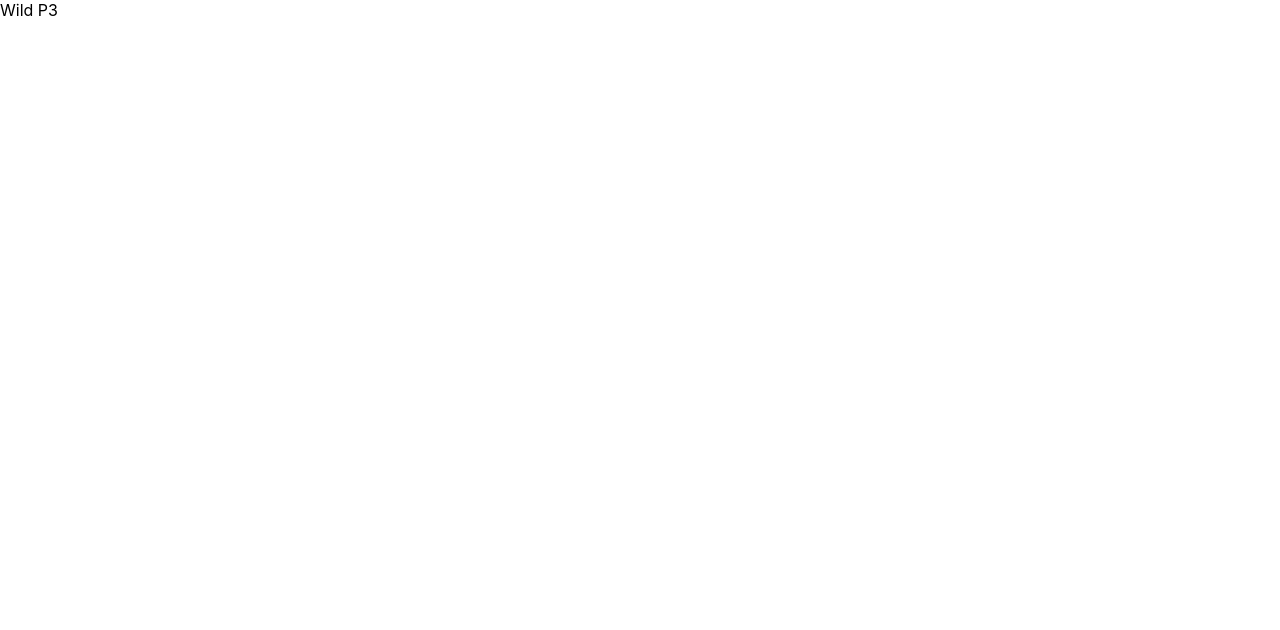
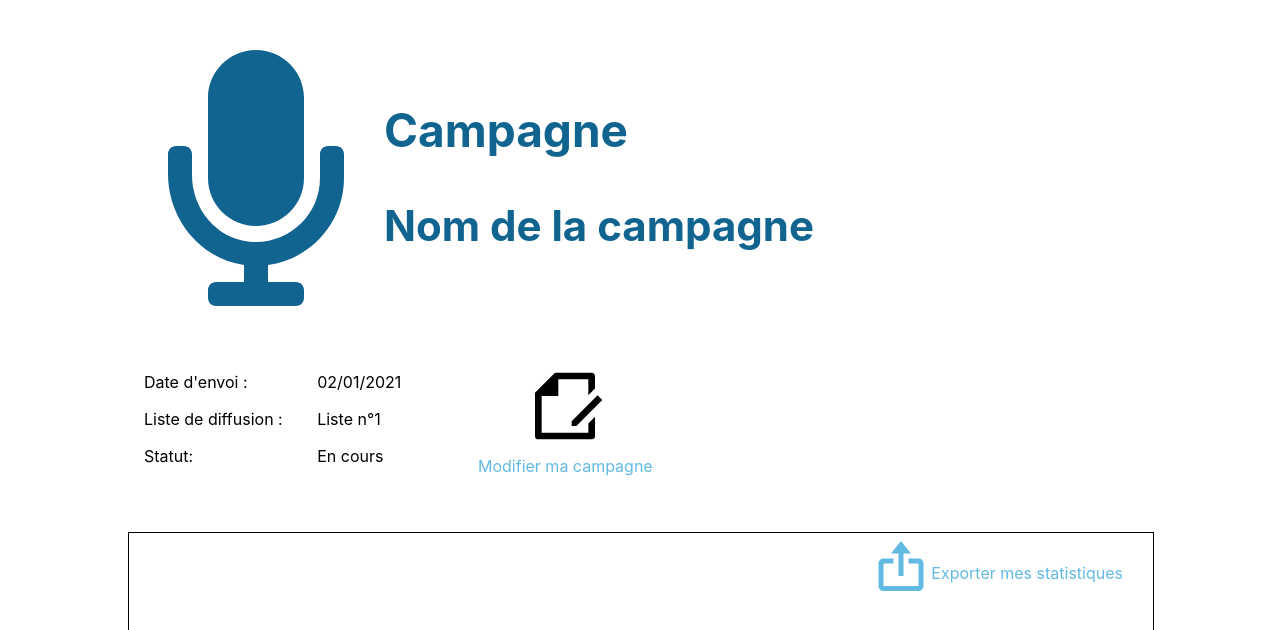
Before and after one commit to WildCodeSchool/lyon-js-sept2020-p3-lafrica-front-office, a React (Create React App) app: page / in a window 1280 px wide. Shown: the top 630 px of the page. Built offline with nearby package versions, Linux system fonts and the light colour scheme.

Commit message:
add campagne-detail page

```diff
--- a/package.json
+++ b/package.json
@@ -12,7 +12,9 @@
     "query-string": "^6.13.7",
     "react": "^17.0.1",
     "react-dom": "^17.0.1",
+    "react-icons": "^4.1.0",
     "react-scripts": "4.0.1",
+    "sass": "^1.29.0",
     "web-vitals": "^0.2.4"
   },
   "scripts": {
--- a/src/components/App.js
+++ b/src/components/App.js
@@ -1,8 +1,12 @@
-import "./App.css";
-
+import './App.css';
+import CampaignDetail from './CampaignDetails';
 
 function App() {
-  return <div className="App">Wild P3</div>;
+  return (
+    <div className='App'>
+      <CampaignDetail />
+    </div>
+  );
 }
 
 export default App;
--- /dev/null
+++ b/src/components/CampaignDetails.js
@@ -0,0 +1,52 @@
+import React from 'react';
+import './CampaignDetails.scss';
+import { FaMicrophone } from 'react-icons/fa';
+import { BiExport } from 'react-icons/bi';
+import { RiFileEditLine } from 'react-icons/ri';
+
+const CampaignDetail = () => {
+  return (
+    <>
+      <div className='campaign-main-container'>
+        <div className='campaign-intro'>
+          <FaMicrophone className='micro-logo' />
+          <div>
+            <h2>Campagne</h2>
+            <h3>Nom de la campagne</h3>
+          </div>
+        </div>
+
+        <div className='campaign-information'>
+          <table className='campaign-table'>
+            <tbody>
+              <tr>
+                <td>Date d'envoi :</td>
+                <td>02/01/2021</td>
+              </tr>
+              <tr>
+                <td>Liste de diffusion :</td>
+                <td>Liste n°1</td>
+              </tr>
+              <tr>
+                <td>Statut: </td>
+                <td>En cours</td>
+              </tr>
+            </tbody>
+          </table>
+          <div className='edit-campaign'>
+            <RiFileEditLine className='edit-logo' />
+            Modifier ma campagne
+          </div>
+        </div>
+        <div className='statistiques'>
+          <div className='export-statistiques'>
+            <BiExport className='export-logo' />
+            <p>Exporter mes statistiques</p>
+          </div>
+        </div>
+      </div>
+    </>
+  );
+};
+
+export default CampaignDetail;
--- /dev/null
+++ b/src/components/CampaignDetails.scss
@@ -0,0 +1,124 @@
+$primary-blue: rgb(98, 186, 227);
+$secondary-blue: #116490;
+
+.campaign-main-container {
+  //   border: 1px solid black;
+  display: flex;
+  flex-direction: column;
+  align-items: flex-start;
+  width: 80vw;
+  margin: 50px auto;
+}
+
+.micro-logo {
+  width: 25%;
+  height: 80%;
+  color: $secondary-blue;
+}
+
+.campaign-intro {
+  align-self: center;
+  display: flex;
+  flex-direction: row;
+  flex-wrap: nowrap;
+  width: 80vw;
+  margin-bottom: 50px;
+  align-items: center;
+  div {
+    h2,
+    h3 {
+      color: $secondary-blue;
+    }
+  }
+}
+
+.campaign-information {
+  display: flex;
+  flex-direction: column;
+}
+
+.campaign-table {
+  //   border: 1px solid black;
+  width: 300px;
+  border-spacing: 15px;
+}
+
+.edit-campaign {
+  display: flex;
+  align-items: center;
+  justify-content: center;
+  padding: 10px;
+  color: $primary-blue;
+}
+
+.edit-logo {
+  width: 30px;
+  height: 30px;
+  color: black;
+}
+
+.statistiques {
+  display: flex;
+  flex-direction: column;
+  height: 800px;
+  border: 1px solid black;
+  width: 80vw;
+  margin-top: 50px;
+}
+
+.export-statistiques {
+  display: flex;
+  align-items: center;
+  color: $primary-blue;
+  align-self: center;
+  p {
+    margin-top: 30px;
+  }
+}
+
+.export-logo {
+  color: $primary-blue;
+  height: 60px;
+  width: 60px;
+}
+
+@media screen and (min-width: 768px) {
+  .campaign-information {
+    flex-direction: row;
+    align-items: flex-start;
+    width: 80vw;
+  }
+
+  .campaign-intro {
+    div {
+      h2 {
+        font-size: 46px;
+      }
+      h3 {
+        font-size: 42px;
+      }
+    }
+  }
+
+  .edit-campaign {
+    flex-direction: column;
+    padding: 0;
+    margin-left: 50px;
+  }
+
+  .edit-logo {
+    height: 100px;
+    width: 80px;
+  }
+
+  .export-statistiques {
+    align-self: flex-end;
+    padding-right: 30px;
+  }
+}
+
+@media screen and (min-width: 960px) {
+  .campaign-information {
+    width: 60vw;
+  }
+}
```
Also changed, not shown: 1 other file (tests, documents, lock files or other folders).
